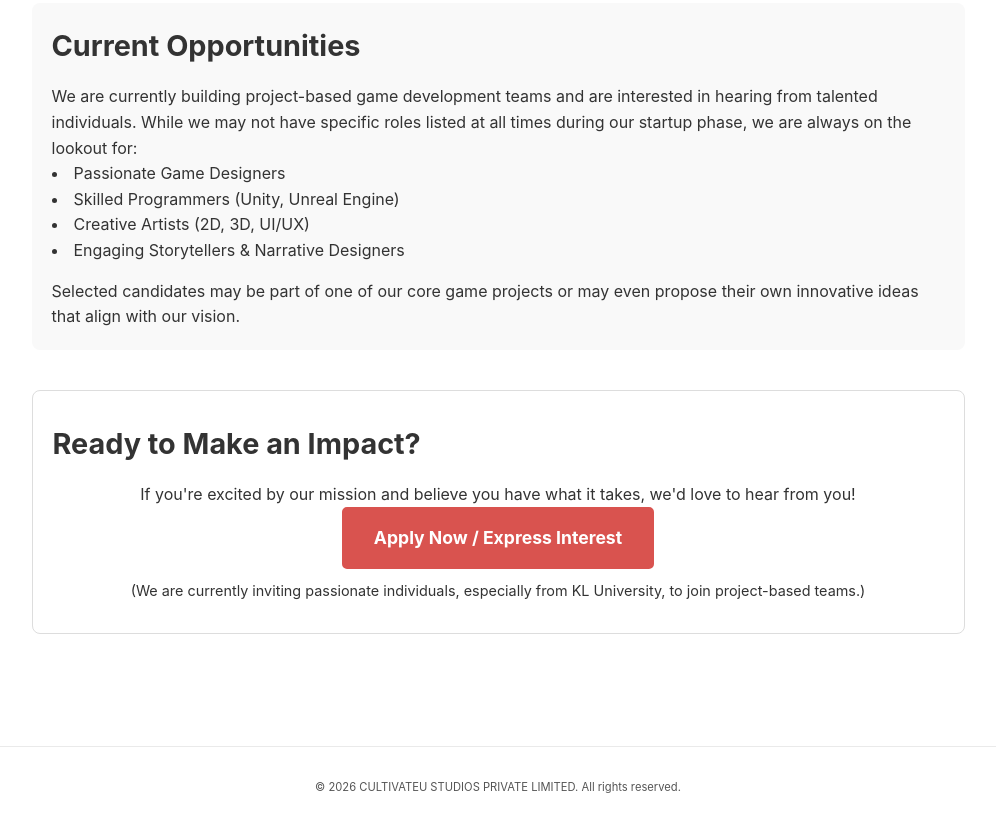
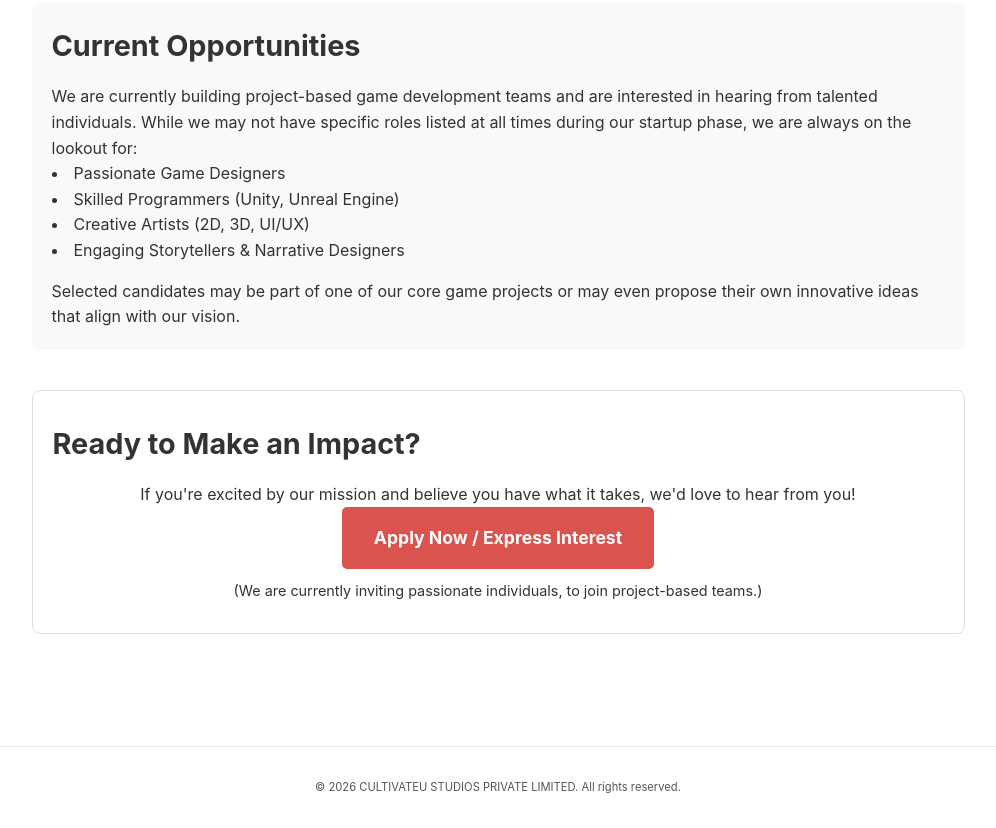
Before and after one commit to CultivateU/website, an Eleventy site: page careers.md in a window 1280 px wide. Shown: the part 733-1561 px from the top of the page, without its empty margins (142-1138 px from the left). Built offline with nearby package versions, Linux system fonts and the light colour scheme; Eleventy itself is replaced by a stand-in of ours; files that its build step writes are made by us from their sources.

Commit message:
Update careers.md

```diff
--- a/careers.md
+++ b/careers.md
@@ -41,7 +41,7 @@ permalink: /careers/
             <p>If you're excited by our mission and believe you have what it takes, we'd love to hear from you!</p>
             {# Replace the link below with the actual link to your Google Form or your careers email address #}
             <a href="https://forms.gle/e57YaUNH6xT6pQWG7" class="btn btn-primary" target="_blank" rel="noopener noreferrer">Apply Now / Express Interest</a>
-            <p style="margin-top:10px; font-size:0.9em;">(We are currently inviting passionate individuals, especially from KL University, to join project-based teams.)</p>
+            <p style="margin-top:10px; font-size:0.9em;">(We are currently inviting passionate individuals, to join project-based teams.)</p>
         </div>
     </div>
 </div>
```
